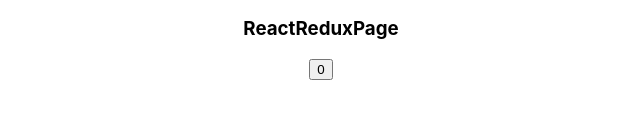
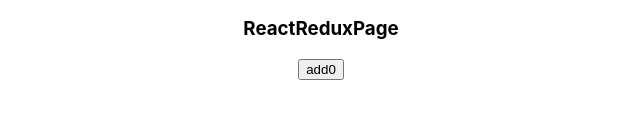
Before and after one commit to mingyang11/redux_but, a React (Create React App) app: page / in a window 1280 px wide. Shown: the part 170-300 px from the top of the page, without its empty margins (319-959 px from the left). Built offline with nearby package versions, Linux system fonts and the light colour scheme.

Commit message:
fix: 完善

```diff
--- a/src/App.js
+++ b/src/App.js
@@ -8,7 +8,7 @@ function App() {
     <div className="App">
       <ReduxPage />
       <HooksPage />
-      <ReactReduxPage />
+      <ReactReduxPage omg={0} />
     </div>
   );
 }
--- a/src/pages/ReactReduxPage.js
+++ b/src/pages/ReactReduxPage.js
@@ -1,13 +1,23 @@
 import { Component } from 'react';
-import { connect } from 'react-redux';
+// import { connect } from 'react-redux';
+import { connect } from '../react-redux-nut';
+// import { bindActionCreators } from 'redux';
+import { bindActionCreators } from '../redux-nut';
 
 class ReactReduxPage extends Component {
   render() {
-    const { dispatch, count } = this.props;
+    const { count } = this.props;
+    console.log(this.props, 'asfass');
     return (
       <div>
         <h3>ReactReduxPage</h3>
-        <button onClick={() => dispatch({ type: 'ADD' })}>{count}</button>
+        <button
+          onClick={() => {
+            this.props.dispatch({ type: 'ADD' });
+          }}
+        >
+          add{count}
+        </button>
       </div>
     );
   }
@@ -15,6 +25,19 @@ class ReactReduxPage extends Component {
 const mapStateToProps = (state) => {
   return state;
 };
+const mapDispatchToProps = (dispatch) => {
+  let creators = {
+    add: () => ({ type: 'ADD' }),
+    delete: () => ({ type: 'DELETE' }),
+  };
+  // bindActionCreators这个方法作用是将dispatch绑定到方法上
+  creators = bindActionCreators(creators, dispatch);
+  return creators;
+  // return {
+  //   add: () => dispatch({ type: 'ADD' }),
+  //   delete: () => dispatch({ type: 'DELETE' }),
+  // };
+};
 // connect就是一个高阶组件，本质就是一个函数，接受组件作为参数，返回新的组件
-export default connect(mapStateToProps)(ReactReduxPage);
+export default connect(mapStateToProps, mapDispatchToProps)(ReactReduxPage);
 // mapDispatchToProps
--- /dev/null
+++ b/src/react-redux-nut/index.js
@@ -0,0 +1,37 @@
+import React, { useLayoutEffect, useReducer } from 'react';
+import store from '../store';
+
+// context跨组件传值
+// 1 创建context
+const Context = React.createContext();
+
+// 2. provider传递value
+function Provider(props) {
+  const { store, children } = props;
+  return <Context.Provider value={store}>{children}</Context.Provider>;
+}
+// 3 后代组件消费provider传递的value，三种使用方式
+// useContext   只能用在函数组件和自定义hook中
+// Consumer     没有组件限制，注意使用方式
+// contextType  只能用在类组件中，只能订阅单一的context来源
+
+const connect =
+  (mapStateToProps, mapDispatchToProps) => (WrappedComponent) => (props) => {
+    const { getState, dispatch, subscribe } = store;
+    const stateProps = mapStateToProps(getState());
+    const dispatchProps = { dispatch };
+
+    const [, forceUpdate] = useReducer((x) => x + 1, 0);
+    useLayoutEffect(() => {
+      const unsubscribe = subscribe(() => {
+        forceUpdate();
+      });
+      return () => {
+        unsubscribe();
+      };
+    }, []);
+    console.log(stateProps, 'stateProps');
+    return <WrappedComponent {...props} {...stateProps} {...dispatchProps} />;
+  };
+
+export { Provider, connect };
--- /dev/null
+++ b/src/redux-nut/bindActionCreators.js
@@ -0,0 +1,16 @@
+function bindActionCreator(creator, dispatch) {
+  return (...args) => {
+    return dispatch(creator(...args));
+  };
+}
+
+function bindActionCreators(creators, dispatch) {
+  console.log(creators, 'creators');
+  let obj = {};
+  for (const key in creators) {
+    obj[key] = bindActionCreator(creators[key], dispatch);
+  }
+  return obj;
+}
+
+export default bindActionCreators;
--- a/src/redux-nut/index.js
+++ b/src/redux-nut/index.js
@@ -2,5 +2,12 @@ import createStore from './createStore';
 import applyMiddleware from './applyMiddleware';
 import compose from './compose';
 import combineReducers from './combineReducers';
+import bindActionCreators from './bindActionCreators';
 
-export { createStore, applyMiddleware, compose, combineReducers };
+export {
+  createStore,
+  applyMiddleware,
+  compose,
+  combineReducers,
+  bindActionCreators,
+};
```
